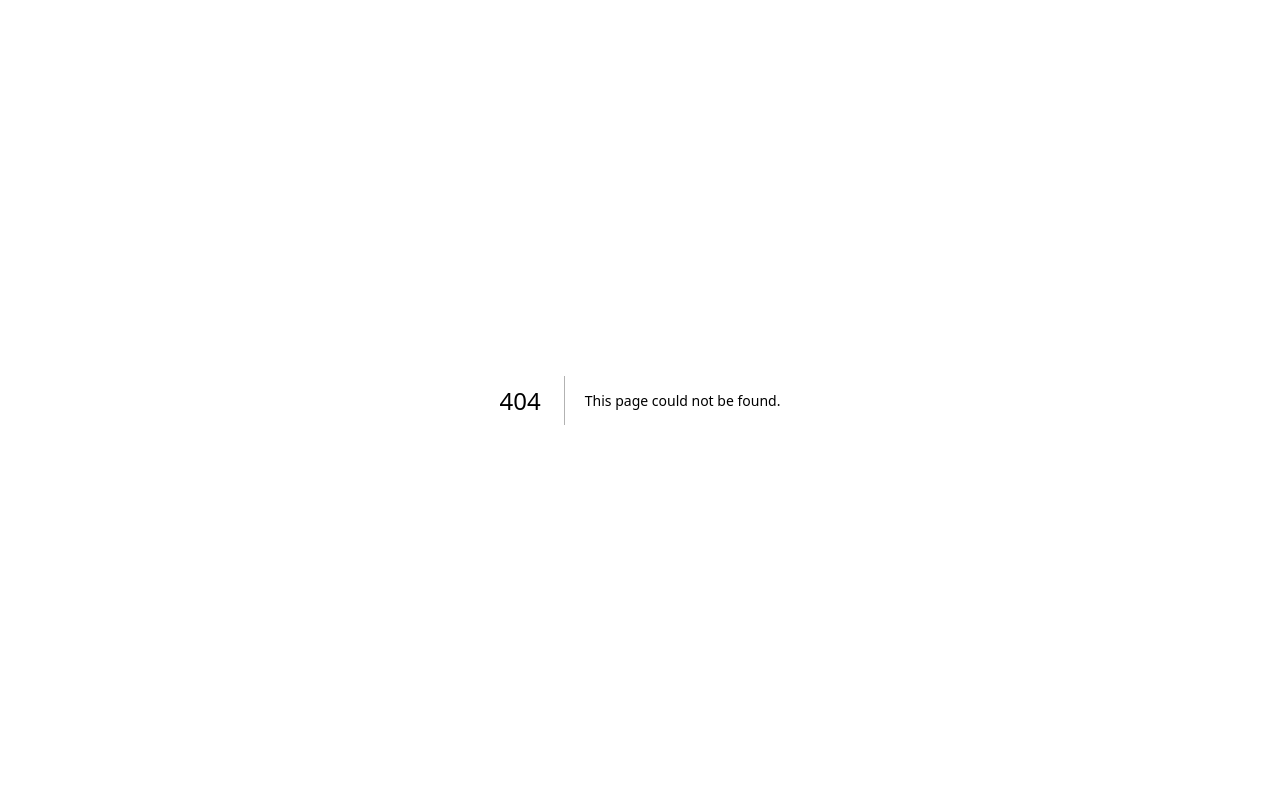
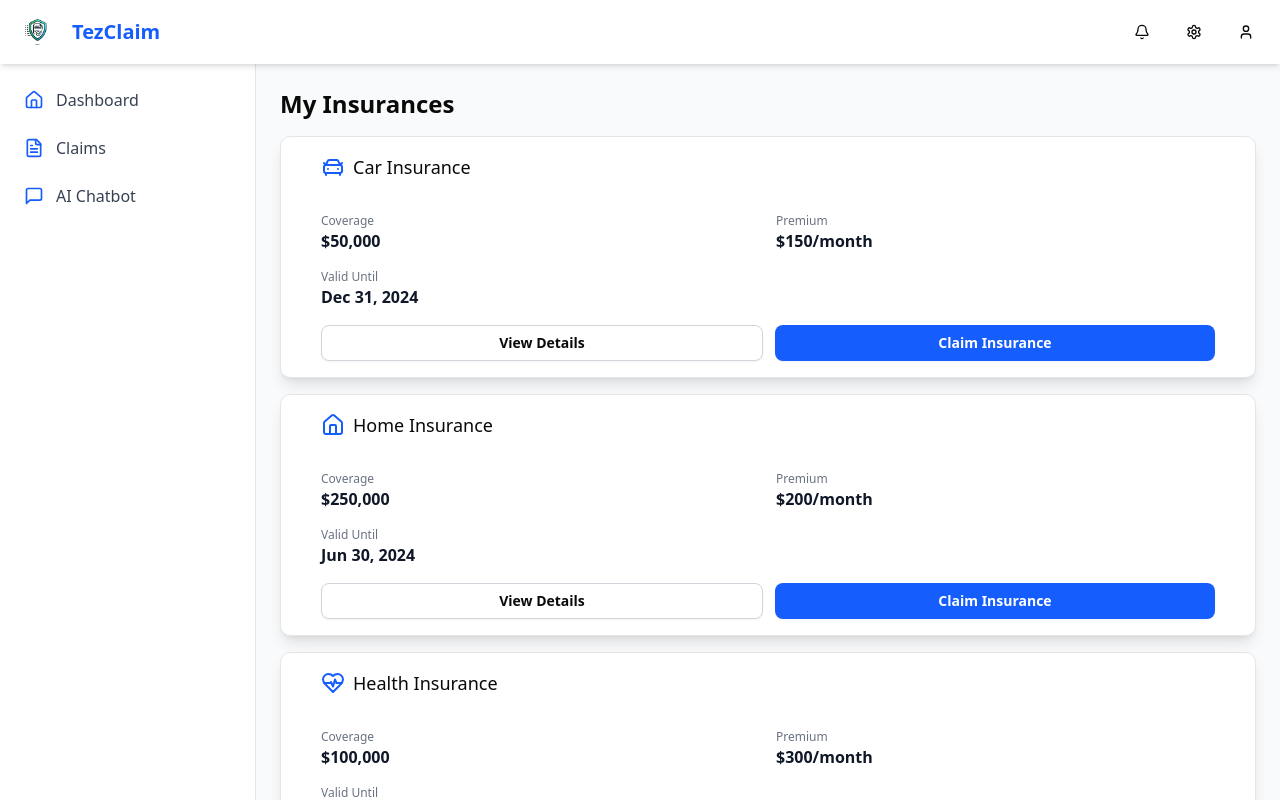
Before and after one commit to 20-HITESH-04/HackVerse_Brogrammers, a Next.js app in the folder my-app/: page /user in a window 1280 px wide. Before the commit this address had no page. Shown: the top 800 px of the page. Built offline with nearby package versions, Linux system fonts and the light colour scheme.

Commit message:
Temporary

```diff
--- a/my-app/Components/dashboard/MyInsurances.jsx
+++ b/my-app/Components/dashboard/MyInsurances.jsx
@@ -1,36 +1,46 @@
-import React from 'react';
-import { Card, CardContent, CardHeader, CardTitle } from '../ui/card';
-import { Button } from '../ui/button';
-import { CarFront, Home, HeartPulse } from 'lucide-react';
+"use client";
+
+import React from "react";
+import { useRouter } from "next/navigation";
+import { Card, CardContent, CardHeader, CardTitle } from "../ui/card";
+import { Button } from "../ui/button";
+import { CarFront, Home, HeartPulse } from "lucide-react";
 
 const INSURANCE_TYPES = [
   {
     id: 1,
-        type: 'Car Insurance',
+    type: "Car Insurance",
     Icon: CarFront,
-        coverage: '$50,000',
-        premium: '$150/month',
-        validUntil: 'Dec 31, 2024'
+    coverage: "$50,000",
+    premium: "$150/month",
+    validUntil: "Dec 31, 2024",
   },
   {
     id: 2,
-        type: 'Home Insurance',
+    type: "Home Insurance",
     Icon: Home,
-        coverage: '$250,000',
-        premium: '$200/month',
-        validUntil: 'Jun 30, 2024'
+    coverage: "$250,000",
+    premium: "$200/month",
+    validUntil: "Jun 30, 2024",
   },
   {
     id: 3,
-        type: 'Health Insurance',
+    type: "Health Insurance",
     Icon: HeartPulse,
-        coverage: '$100,000',
-        premium: '$300/month',
-        validUntil: 'Sep 15, 2024'
-    }
+    coverage: "$100,000",
+    premium: "$300/month",
+    validUntil: "Sep 15, 2024",
+  },
 ];
 
 export function MyInsurances() {
+  const router = useRouter();
+
+  const handleClaimClick = (insuranceType) => {
+    const formattedType = insuranceType.toLowerCase().replace(/\s+/g, "-"); // Converts to "car-insurance", "home-insurance"
+    router.push(`/user/${formattedType}/claimInsurance`);
+  };
+
   return (
     <section className="space-y-4">
       <h2 className="text-2xl font-bold mb-4">My Insurances</h2>
@@ -59,8 +69,15 @@ export function MyInsurances() {
                 </div>
               </div>
               <div className="mt-4 flex space-x-3">
-                                <Button variant="outline" className="flex-1 py-2 text-sm font-semibold border-gray-300 hover:bg-gray-100">View Details</Button>
-                                <Button className="flex-1 py-2 text-sm font-semibold bg-blue-600 text-white hover:bg-blue-700">Claim Insurance</Button>
+                <Button variant="outline" className="flex-1 py-2 text-sm font-semibold border-gray-300 hover:bg-gray-100">
+                  View Details
+                </Button>
+                <Button
+                  className="flex-1 py-2 text-sm font-semibold bg-blue-600 text-white hover:bg-blue-700"
+                  onClick={() => handleClaimClick(insurance.type)}
+                >
+                  Claim Insurance
+                </Button>
               </div>
             </CardContent>
           </Card>
--- a/my-app/Components/layout/user/Navbar.jsx
+++ b/my-app/Components/user/Navbar.jsx
@@ -1,6 +1,6 @@
 import React from 'react';
 import { Bell, User, Settings } from 'lucide-react';
-import { Button } from '../../ui/button';
+import { Button } from '../ui/button';
 import Image from 'next/image';
 
 export function Navbar() {
--- /dev/null
+++ b/my-app/app/user/car-insurance/ClaimInsurance/page.jsx
@@ -0,0 +1,9 @@
+import React from 'react'
+
+function page() {
+  return (
+    <div>page</div>
+  )
+}
+
+export default page
```
Also changed, not shown: my-app/app/user/page.jsx (renamed from my-app/app/user/home/page.jsx, +4 -4 lines), my-app/Components/user/Sidebar.jsx (renamed from my-app/Components/layout/user/Sidebar.jsx). Lines whose indentation alone changed are shown as unchanged.
